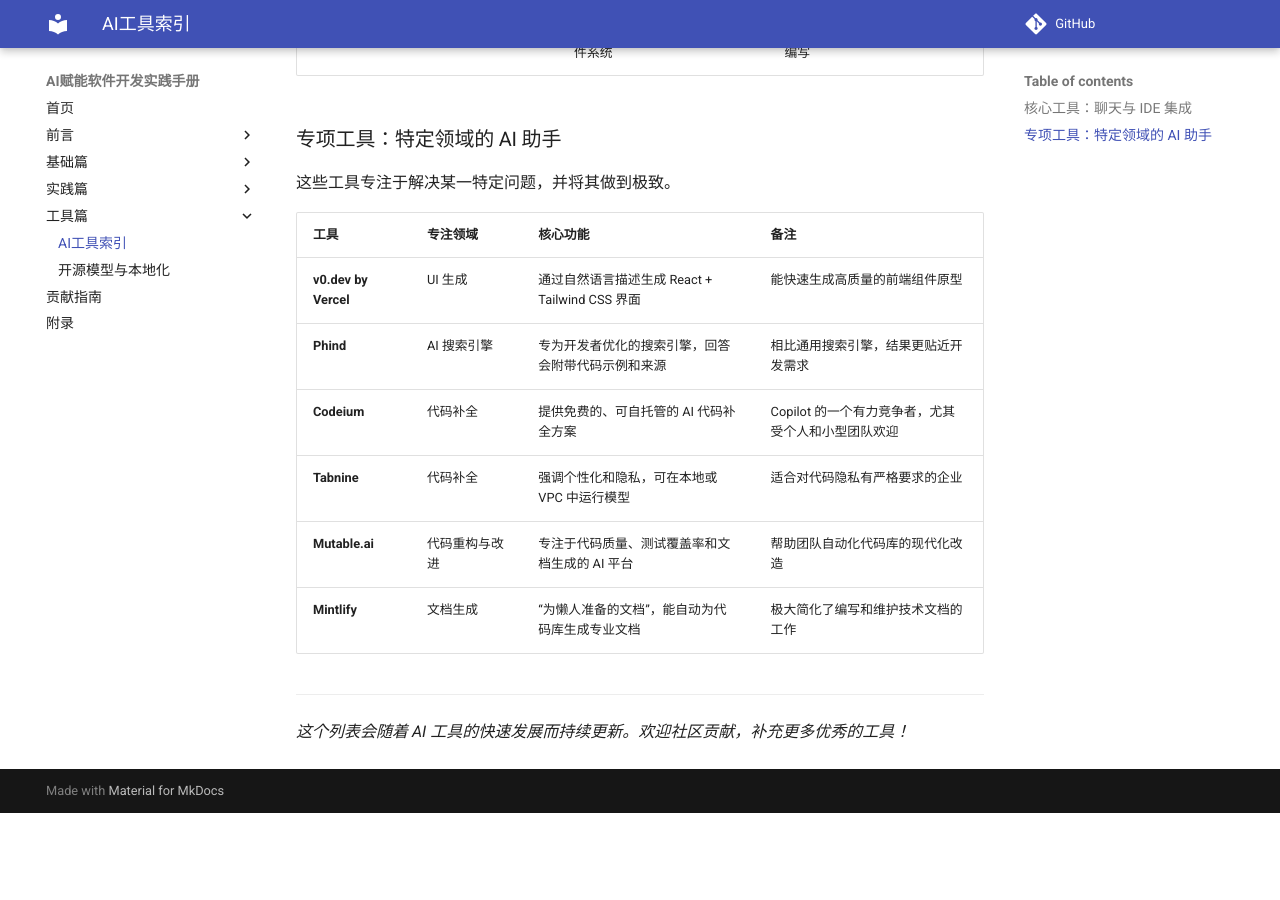
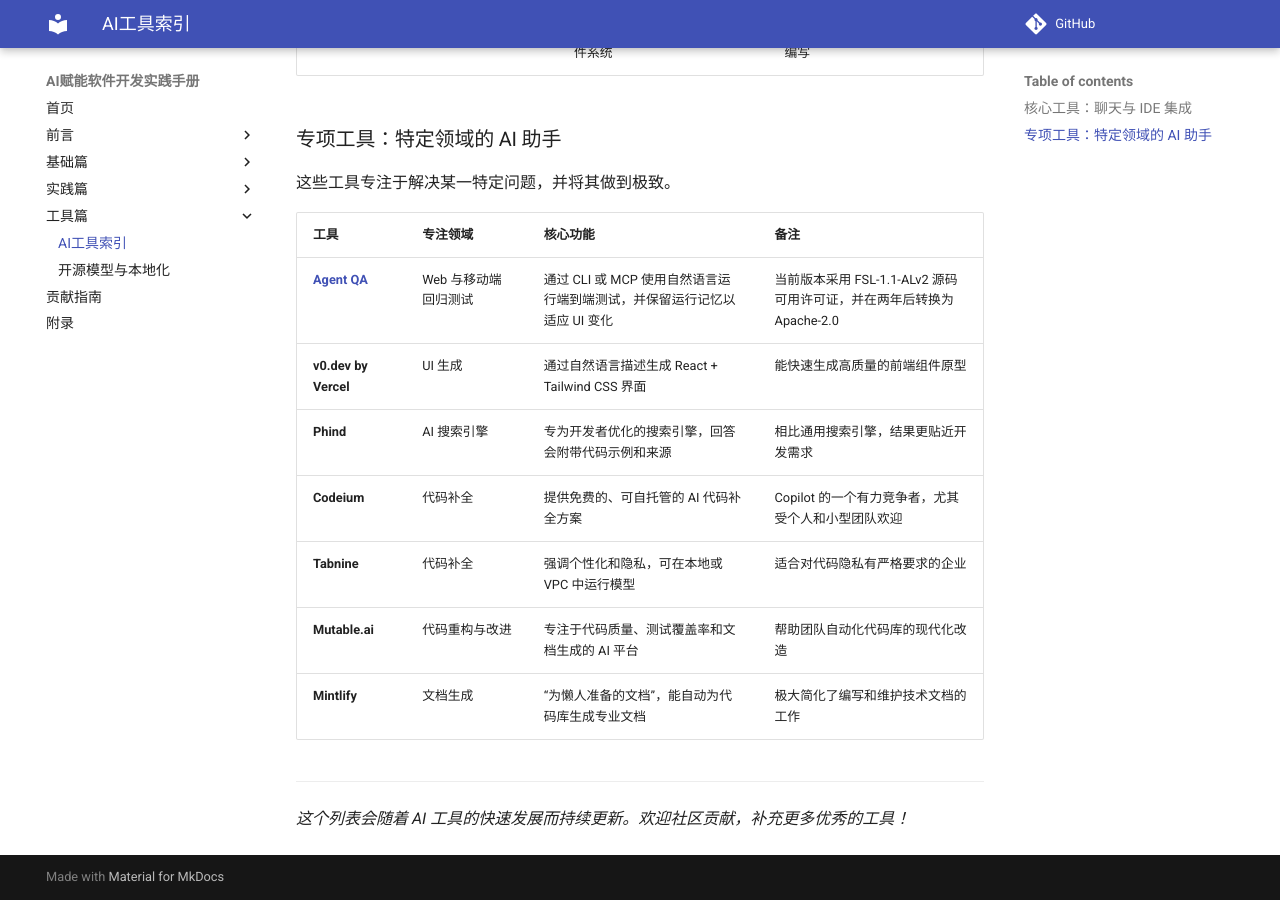
Before and after one commit to havvk/awesome-ai-development, an MkDocs documentation site: the page built from docs/03-Tooling/00-ai-tool-index.md, in a window 1280 px wide and 900 px high, scrolled down 848 px. Built offline with MkDocs 1.6.1 and Material for MkDocs 9.7.7, drawn with Linux system fonts in a browser that asks for light colours; comment, search, counter and statistics services are not loaded; before the commit the page ends 1661 px from its top, so only the background shows below that.

Commit message:
Add Agent QA to AI tool index

```diff
--- a/docs/03-Tooling/00-ai-tool-index.md
+++ b/docs/03-Tooling/00-ai-tool-index.md
@@ -23,6 +23,7 @@
 
 | 工具 | 专注领域 | 核心功能 | 备注 |
 | :--- | :--- | :--- | :--- |
+| **[Agent QA](https://github.com/vostride/agent-qa)** | Web 与移动端回归测试 | 通过 CLI 或 MCP 使用自然语言运行端到端测试，并保留运行记忆以适应 UI 变化 | 当前版本采用 FSL-1.1-ALv2 源码可用许可证，并在两年后转换为 Apache-2.0 |
 | **v0.dev by Vercel** | UI 生成 | 通过自然语言描述生成 React + Tailwind CSS 界面 | 能快速生成高质量的前端组件原型 |
 | **Phind** | AI 搜索引擎 | 专为开发者优化的搜索引擎，回答会附带代码示例和来源 | 相比通用搜索引擎，结果更贴近开发需求 |
 | **Codeium** | 代码补全 | 提供免费的、可自托管的 AI 代码补全方案 | Copilot 的一个有力竞争者，尤其受个人和小型团队欢迎 |
```
